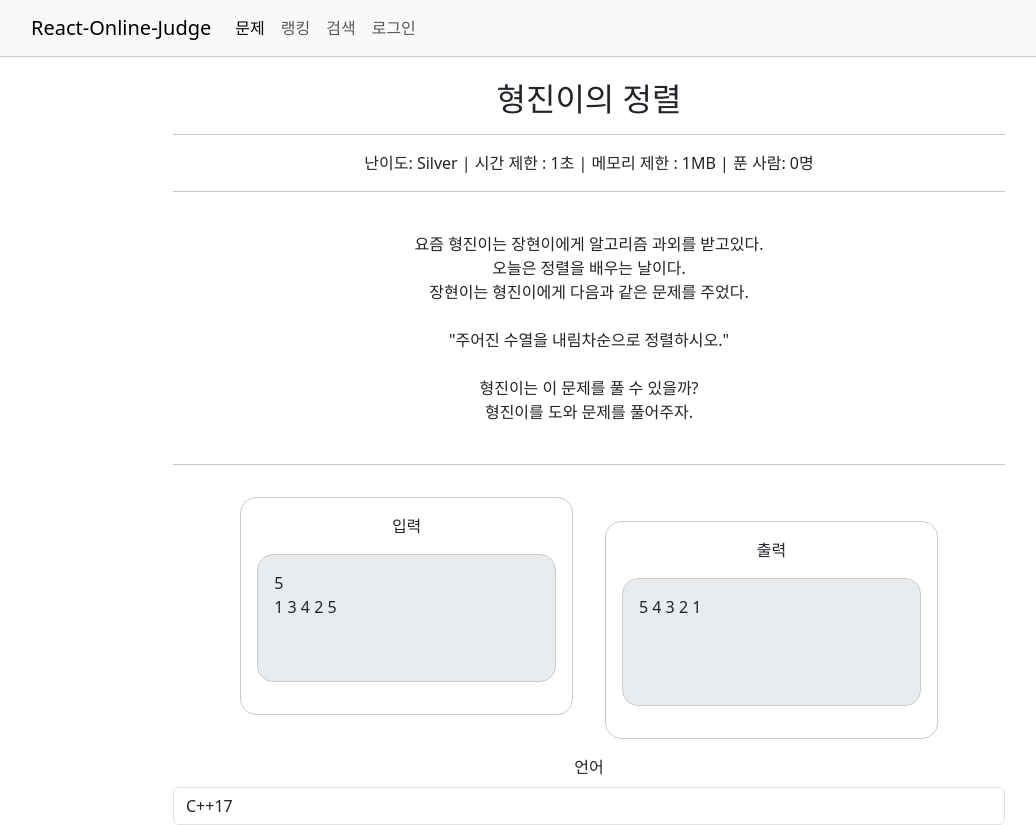
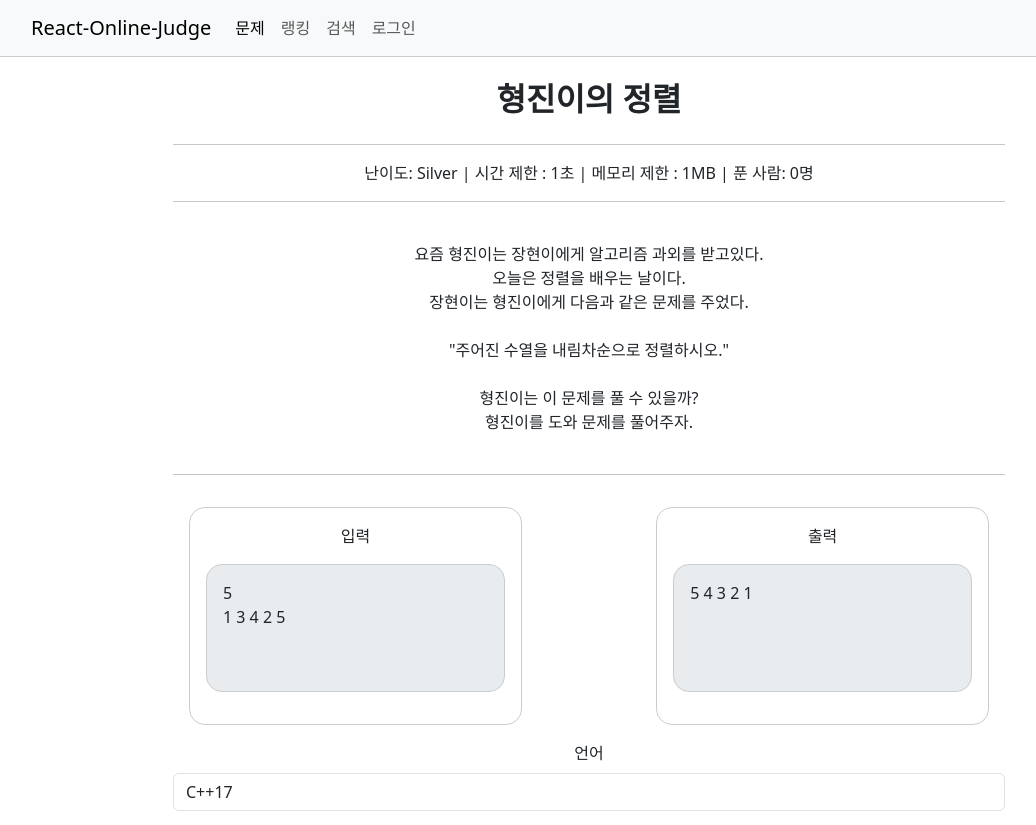
Before and after one commit to ccmuk58/2023_2_Script, a React (Create React App) app in the folder react-online-judge/: page /problem/1 in a window 1280 px wide. Shown: the top 825 px of the page, without its empty margins (51-1087 px from the left). Built offline with nearby package versions, Linux system fonts and the light colour scheme.

Commit message:
Update App.css

```diff
--- a/react-online-judge/src/App.css
+++ b/react-online-judge/src/App.css
@@ -22,10 +22,10 @@
 	width: 65%;
 }
 
-.examples {
+.content-item-div{
 	display: flex;
 	flex-wrap: wrap;
-	justify-content: center;
+	justify-content: space-between;
 }
 
 .example {
@@ -76,3 +76,8 @@
 	font-size: 12px;
 	color: #555;
 }
+
+.problemHeader{
+	font-weight: bold;
+	padding-bottom: 10px;
+}
```
